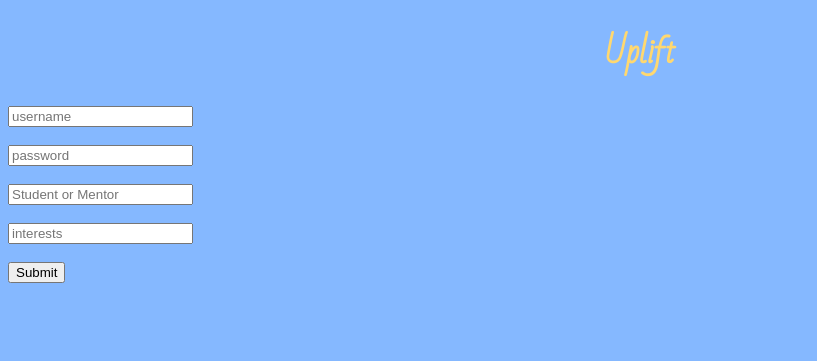
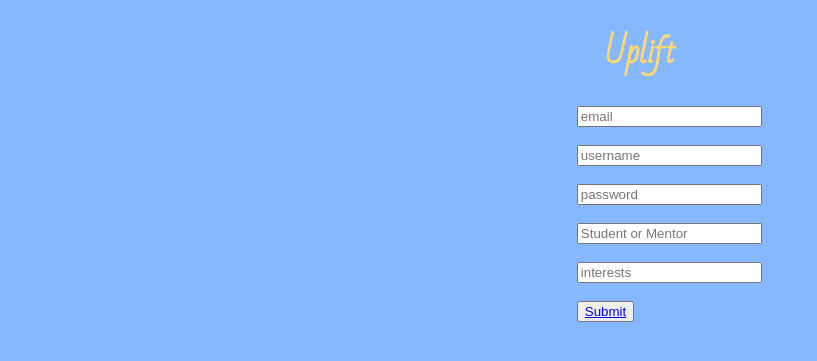
Before and after one commit to ilanahope/hackathonFall2019, a PHP site: page /signup.html in a window 1280 px wide. Shown: the top 361 px of the page, without its empty margins (0-817 px from the left). Run offline with PHP 8.4, Linux system fonts and the light colour scheme; some web fonts are replaced.

Commit message:
hi pls wrk

```diff
--- a/signup.html
+++ b/signup.html
@@ -13,6 +13,9 @@
 <body>
   <h1> Uplift </h1>
   <div class="login">
+    <input type="email" placeholder = "email" class = "input"></input>
+    <br>
+    <br>
     <input type="email" placeholder="username" class="input"></input>
     <br>
     <br>
@@ -25,7 +28,7 @@
     <input type="email" placeholder="interests" class="input"></input>
     <br>
     <br>
-    <button> Submit </button>
+    <button><a href="homepage.html"> Submit </a> </button>
   </div>
 
 </body>
--- a/stylesheet.css
+++ b/stylesheet.css
@@ -13,3 +13,9 @@ body {
 li a {
   text-decoration: none;
 }
+
+.login {
+  align: center;
+  float: center;
+  padding-left: 45%;
+}
```
